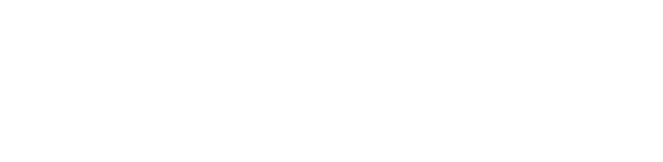
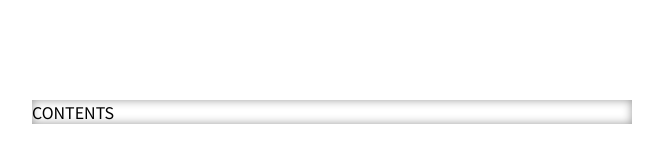
Before and after one commit to amsrj/meetingroom, a plain HTML site: page index.html in a window 1280 px wide. Shown: the whole page, without its empty margins (308-971 px from the left). Drawn offline with Linux system fonts and the light colour scheme.

Commit message:
.wrapper 레이아웃

```diff
--- a/index.html
+++ b/index.html
@@ -10,6 +10,12 @@
   <body>
 
 
+    <div class="wrapper">
+
+      CONTENTS
+
+    </div>
+
 
   </body>
 </html>
--- a/style.css
+++ b/style.css
@@ -7,3 +7,10 @@
 :root {
   font-family: var(--font-ko);
 }
+
+/* Component */
+.wrapper {
+  box-shadow: inset 0 0 10px #999;
+  max-width: 600px;
+  margin: 100px auto;
+}
```
